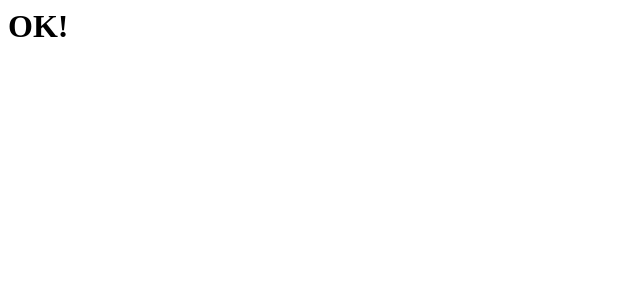
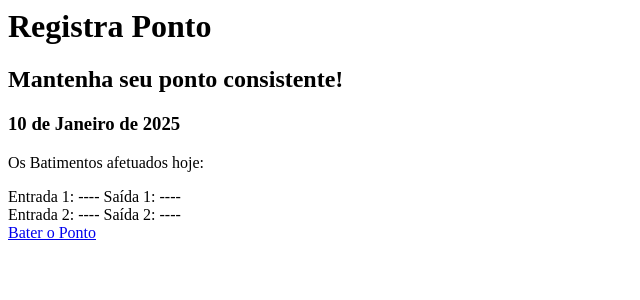
Before and after one commit to AndrezzaSt/InOut, a PHP site: page /day_records.php in a window 1280 px wide. Before the commit the part shown is almost empty. Shown: the top 300 px of the page, without its empty margins (0-640 px from the left). Run offline with PHP 8.4, Linux system fonts and the light colour scheme.

Commit message:
Time Clock Screen

```diff
--- a/src/views/day_records.php
+++ b/src/views/day_records.php
@@ -1,3 +1,32 @@
 <main class="content">
-    <h1>OK!</h1>
+    <div class="content-title mb-4">
+        <i class="icon icofont-check-alt mr-2"></i>
+        <div>
+            <h1>Registra Ponto</h1>
+            <h2>Mantenha seu ponto consistente!</h2>
+        </div>
+    </div>
+    <div class="card">
+        <div class="card-header">
+            <h3> 10 de Janeiro de 2025</h3>
+            <p class= "mb-0">Os Batimentos afetuados hoje:</p>
+        </div>
+        <div class="card-body">
+            <div class="d-flex mb-5 justify-content-around">
+                <span>Entrada 1: ----</span>
+                <span>Saída 1: ----</span>
+            </div>
+
+            <div class="d-flex m-5 justify-content-around">
+                <span>Entrada 2: ----</span>
+                <span>Saída 2: ----</span>
+            </div>
+        </div>
+        <div class="card-footer d-flex justify-content-center">
+            <a href="????" class= "btn btn-sucess btn-lg">
+                <i class="icofont-check mr-1"></i>
+                Bater o Ponto
+            </a>
+        </div>
+    </div>
 </main>
```
